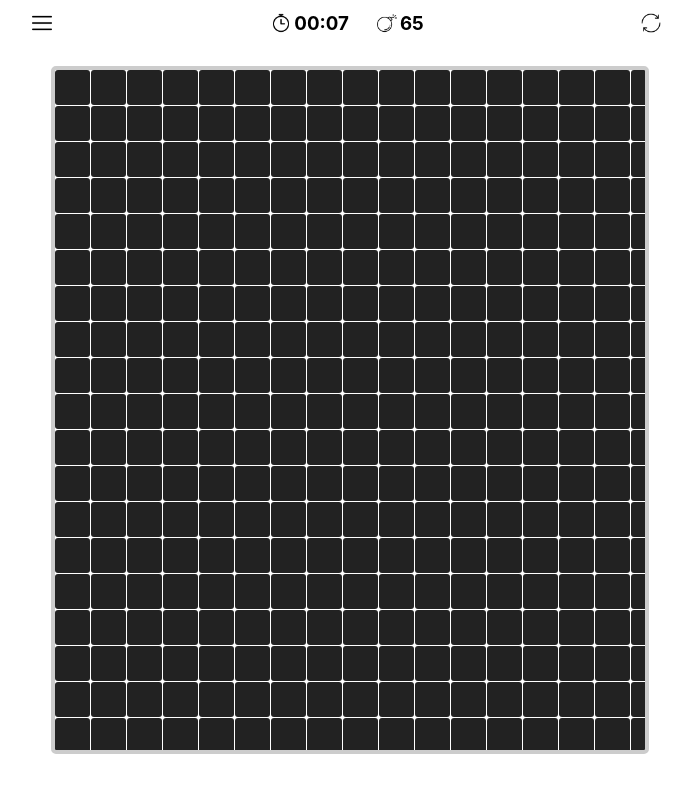
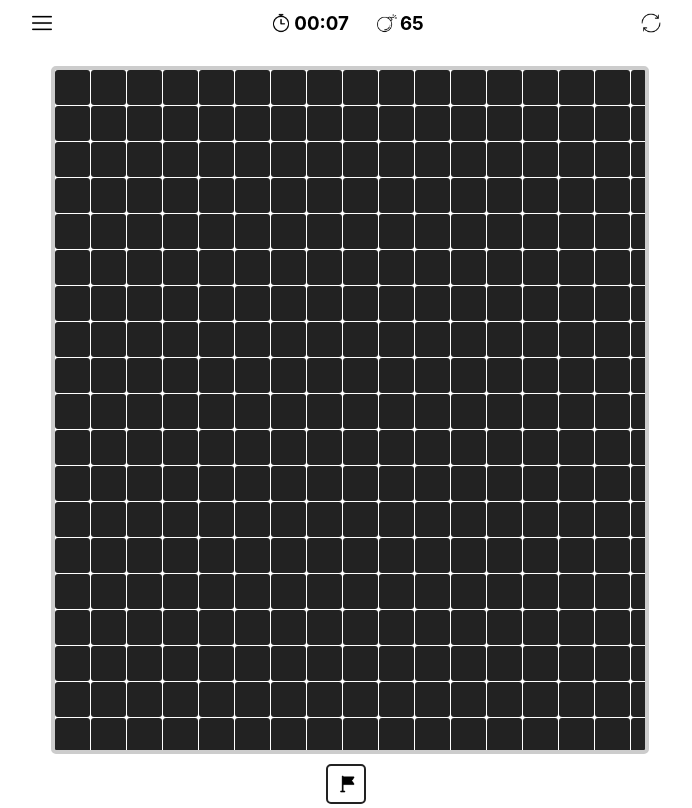
Before and after one commit to i-amare/minesweeper, a React (Create React App) app: page / in a window 1280 px wide. Shown: the whole page, without its empty margins (294-986 px from the left). Built offline with nearby package versions, Linux system fonts and the light colour scheme.

Commit message:
Added a flag mode toggle btn
Added a button to toggle between placing flags and clearing blocks

```diff
--- a/src/App.css
+++ b/src/App.css
@@ -1,12 +1,11 @@
 * {
 	background-color: "mintcream";
-	color: #000;
 }
 
 .block:active {
 	transform: scale(0.95)
 }
 
-.ResetBtn:active {
+.ResetBtn:active, .ToggleBtn:active {
 	transform: scale(0.9);
 }
--- a/src/App.tsx
+++ b/src/App.tsx
@@ -3,6 +3,7 @@ import Tile from "./scripts/Tile";
 import "./App.css";
 import Grid from "./components/grid/Grid";
 import Bar from "./components/bar/Bar";
+import Toggle from "./components/toggle/Toggle";
 import Vendor from "./scripts/Vendor";
 
 function App() {
@@ -16,6 +17,9 @@ function App() {
 		Vendor.createGrid(gridWidthState, gridHeightState, bombState)
 	);
 
+		// Flag mode states
+		const [flagModeState, setFlagModeState] = useState(false);
+
 	// Timer states
 	const [startTimeState, setStartTimeState] = useState(new Date().getTime());
 	const [timeElapsedState, setTimeElapsedState] = useState(0);
@@ -28,6 +32,10 @@ function App() {
 			clearInterval(interval);
 		};
 	}, [startTimeState]);
+
+	function toggleFlagMode() {
+		setFlagModeState(!flagModeState);
+	}
 
 	function resetGame() {
 		setGridState(Vendor.createGrid(gridWidthState, gridHeightState, bombState));
@@ -70,6 +78,7 @@ function App() {
 				gridWidth={gridWidthState}
 				tileEventHandler={onTileClick}
 			/>
+			<Toggle flagMode={flagModeState} toggleFlagMode={toggleFlagMode} />
 		</div>
 	);
 }
--- /dev/null
+++ b/src/components/toggle/Toggle.tsx
@@ -0,0 +1,40 @@
+import { CSSProperties } from "react";
+import flagIcon from "../../assets/flagbtn.png";
+
+interface toggleProps {
+	flagMode: boolean;
+	toggleFlagMode: () => void;
+}
+
+const Toggle = (props: toggleProps) => {
+	const toggleStyling: CSSProperties = {
+		height: "30px",
+		margin: "10px auto 0 auto",
+	};
+
+	const imageStyling: CSSProperties = {
+		transition: 'background-color 0.25s, transform 0.5s',
+		width: "20px",
+		height: "20px",
+		border: "2px solid #222",
+		borderRadius: "5px",
+		padding: "8px",
+	};
+
+	return (
+		<div className="Toggle" style={toggleStyling}>
+			<img
+			className="ToggleBtn"
+				src={flagIcon}
+				alt="flag"
+				style={{
+					...imageStyling,
+					...(props.flagMode ? { backgroundColor: "#ff9a9a" } : null),
+				}}
+				onClick={props.toggleFlagMode}
+			/>
+		</div>
+	);
+};
+
+export default Toggle;
```
Also changed, not shown: src/assets/flagbtn.png (added).
